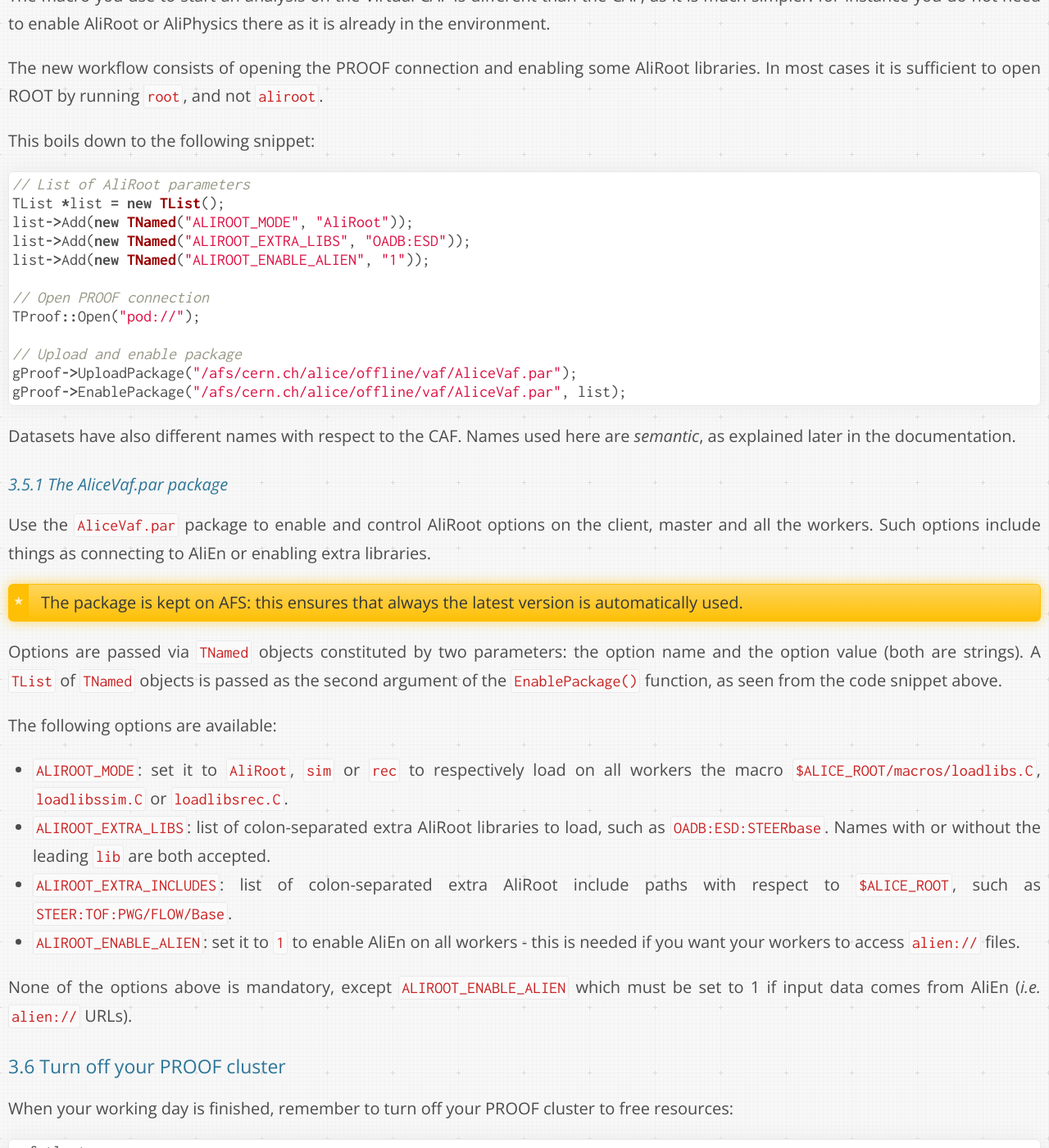
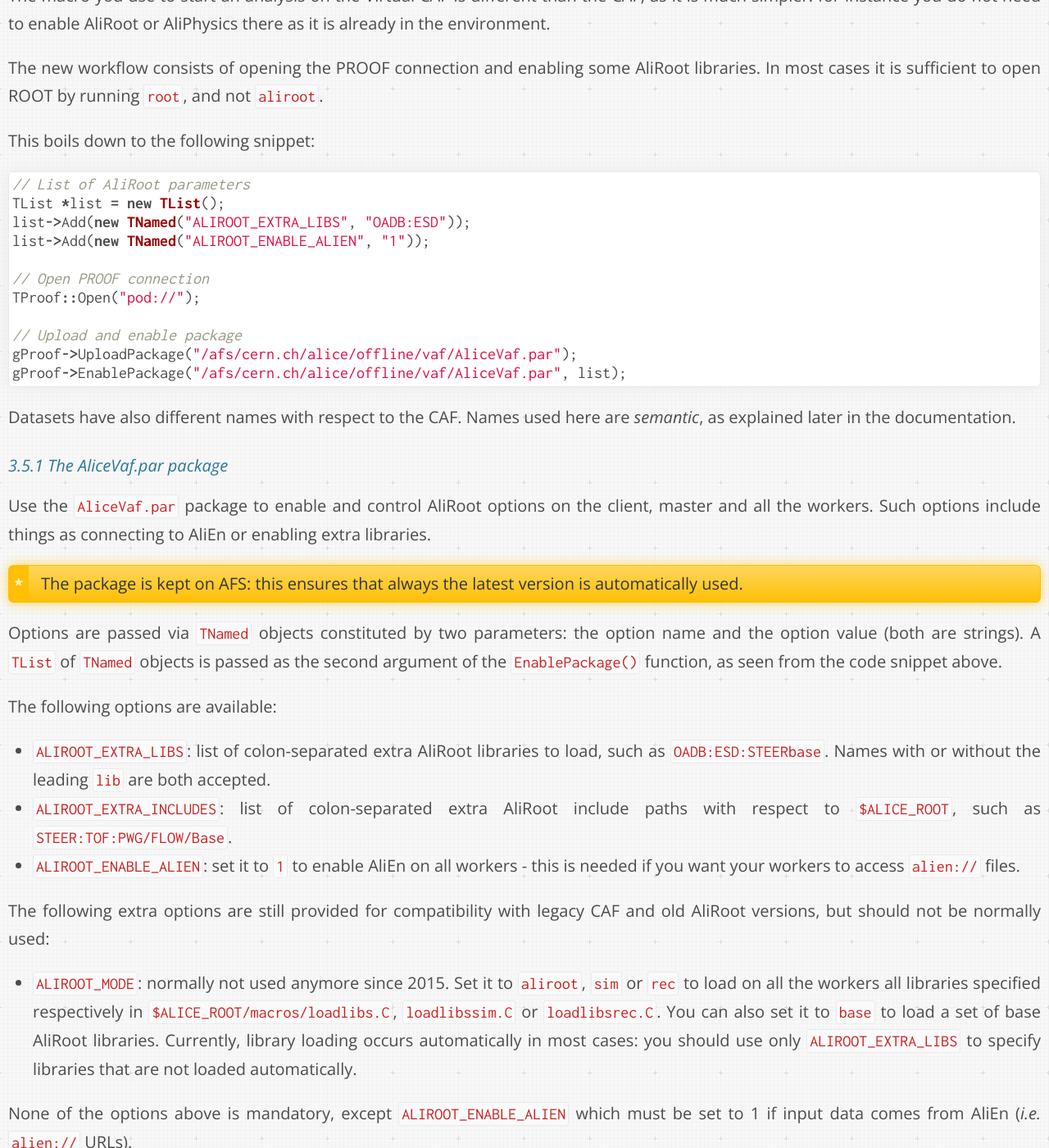
Before and after one commit to dberzano/dberzano.github.io, a Jekyll site: the page built from alice/vcaf/usersguide/index.md, in a window 1280 px wide and 1400 px high, scrolled down 5092 px. Shown: the whole window at 82% size. Built offline with Jekyll 4.4.1, drawn with Linux system fonts in a browser that asks for light colours; Markdown is read by kramdown in place of the engine named in the settings.

Commit message:
VCAF: ALIROOT_MODE is deprecated

````diff
--- a/alice/vcaf/usersguide/index.md
+++ b/alice/vcaf/usersguide/index.md
@@ -215,7 +215,6 @@
 ```cpp
 // List of AliRoot parameters
 TList *list = new TList();
-list->Add(new TNamed("ALIROOT_MODE", "AliRoot"));
 list->Add(new TNamed("ALIROOT_EXTRA_LIBS", "OADB:ESD"));
 list->Add(new TNamed("ALIROOT_ENABLE_ALIEN", "1"));
 
@@ -247,9 +246,6 @@
 
 The following options are available:
 
-* `ALIROOT_MODE`: set it to `AliRoot`, `sim` or `rec` to respectively load on
-  all workers the macro `$ALICE_ROOT/macros/loadlibs.C`, `loadlibssim.C` or
-  `loadlibsrec.C`.
 * `ALIROOT_EXTRA_LIBS`: list of colon-separated extra AliRoot libraries to load,
   such as `OADB:ESD:STEERbase`. Names with or without the leading `lib` are both
   accepted.
@@ -257,6 +253,16 @@
   with respect to `$ALICE_ROOT`, such as `STEER:TOF:PWG/FLOW/Base`.
 * `ALIROOT_ENABLE_ALIEN`: set it to `1` to enable AliEn on all workers - this is
   needed if you want your workers to access `alien://` files.
+
+The following extra options are still provided for compatibility with legacy CAF
+and old AliRoot versions, but **should not be normally used**:
+
+* `ALIROOT_MODE`: normally not used anymore since 2015. Set it to `aliroot`,
+  `sim` or `rec` to load on all the workers all libraries specified respectively
+  in `$ALICE_ROOT/macros/loadlibs.C`, `loadlibssim.C` or `loadlibsrec.C`. You
+  can also set it to `base` to load a set of base AliRoot libraries. Currently,
+  library loading occurs automatically in most cases: you should use only
+  `ALIROOT_EXTRA_LIBS` to specify libraries that are not loaded automatically.
 
 None of the options above is mandatory, except `ALIROOT_ENABLE_ALIEN` which must
 be set to 1 if input data comes from AliEn (*i.e.* `alien://` URLs).
````
